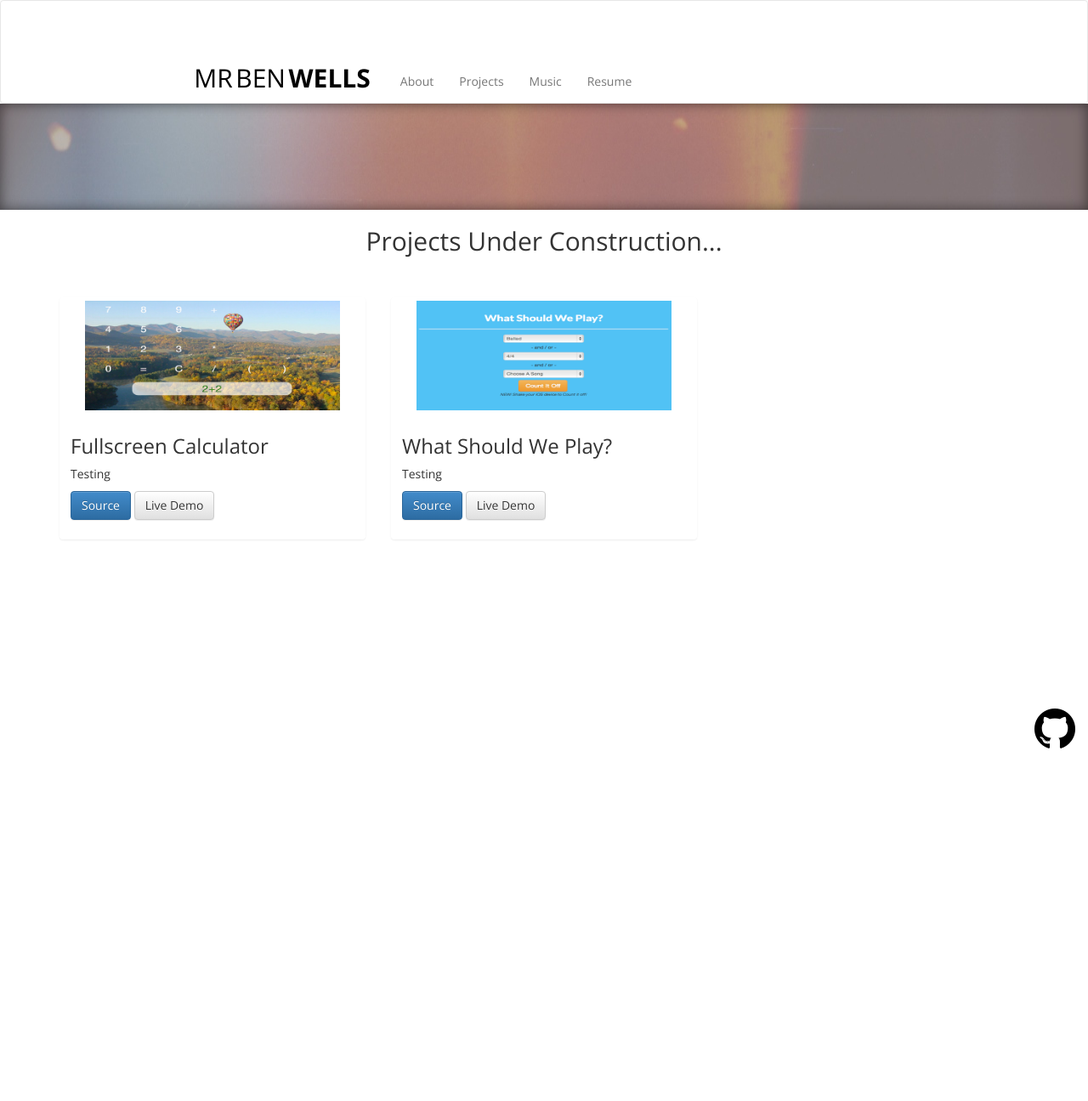
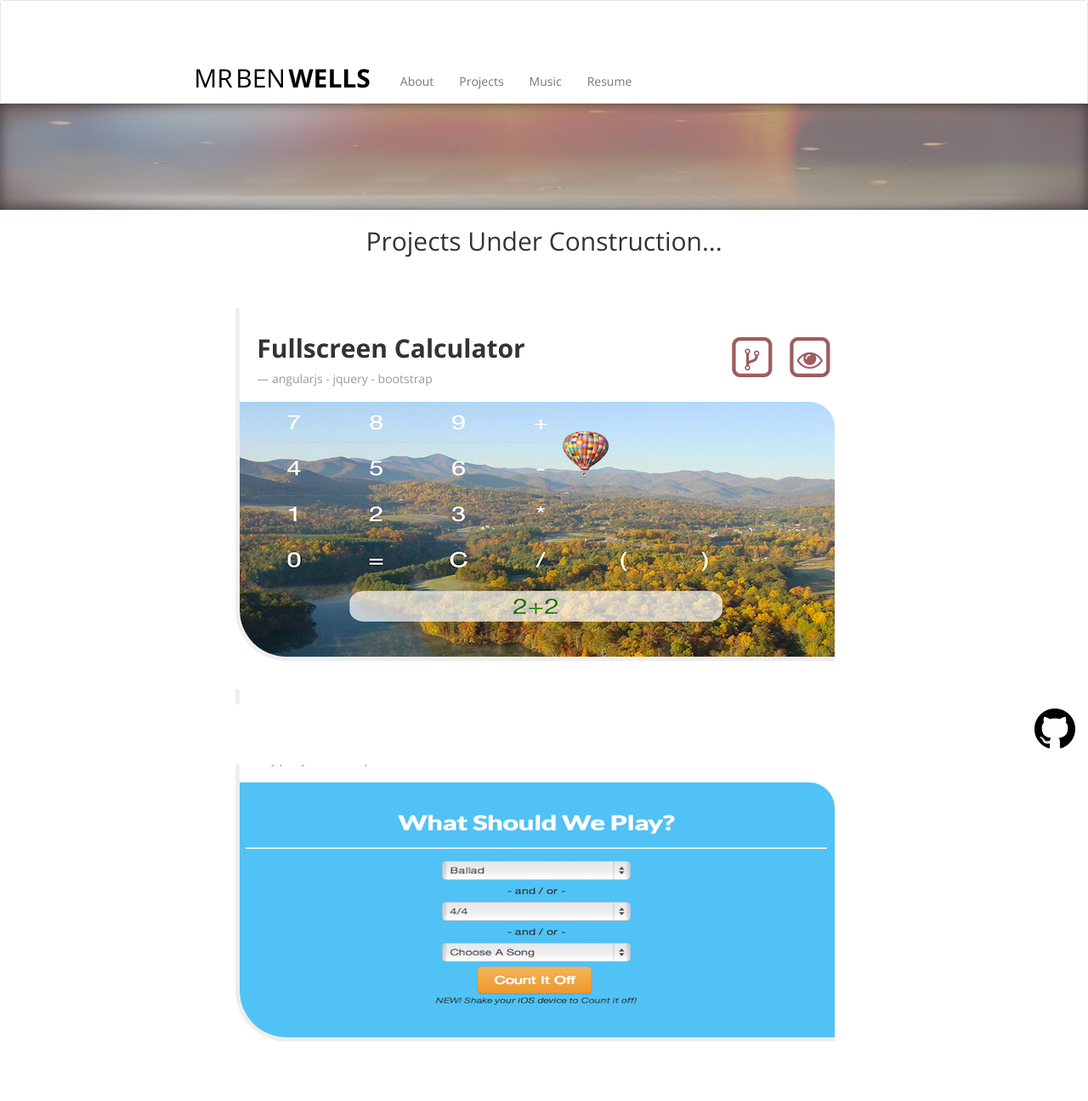
Before and after one commit to benwells/benwells.github.io, a Jekyll site: the page built from projects/index.html, in a window 1280 px wide. Shown: the whole page at 85% size. Built offline with Jekyll 4.4.1, drawn with Linux system fonts in a browser that asks for light colours; nearby versions of some CDN libraries; Markdown is read by kramdown in place of the engine named in the settings; before the commit the page ends 900 px from its top, so only the background shows below that.

Commit message:
new project layout

```diff
--- a/projects/index.html
+++ b/projects/index.html
@@ -8,18 +8,32 @@
   </div>
   <div class="col-md-3 column"></div>
 </div>
-<br><br>
+<br>
 <div class="row clearfix">
   {% for project in site.data.projects %}
-    <!-- new -->
-    <div class="col-sm-6 col-md-4">
-      <div class="thumbnail">
-        <img src="img/{{ project.image }}" alt="...">
-        <div class="caption">
-          <h3>{{project.name}}</h3>
-          <p>Testing</p>
-          <p><a href="http://www.github.com/benwells/{{project.repo}}" class="btn btn-primary" role="button">Source</a> <a href="{{ project.demourl }}" class="btn btn-default" role="button">Live Demo</a></p>
-        </div>
+    <div class="proj-container">
+      <div class='proj'>
+        <blockquote>
+          <h2>
+            <b>{{project.name}}</b>
+            <span class="proj-toolbar pull-right">
+              <a href="http://www.github.com/benwells/{{project.repo}}">
+                <span class="fa-stack grow">
+                  <i class="fa fa-square-o fa-stack-2x"></i>
+                  <i class="fa fa-code-fork fa-stack-1x"></i>
+                </span>
+              </a>
+              <a href="{{ project.demourl }}">
+                <span class="fa-stack grow">
+                  <i class="fa fa-square-o fa-stack-2x"></i>
+                  <i class="fa fa-eye fa-stack-1x"></i>
+                </span>
+              </a>
+            </span>
+          </h2>
+          <small>{{project.tags}}</small>
+        </blockquote>
+        <img src="img/{{ project.image }}">
       </div>
     </div>
   {% endfor %}
```
